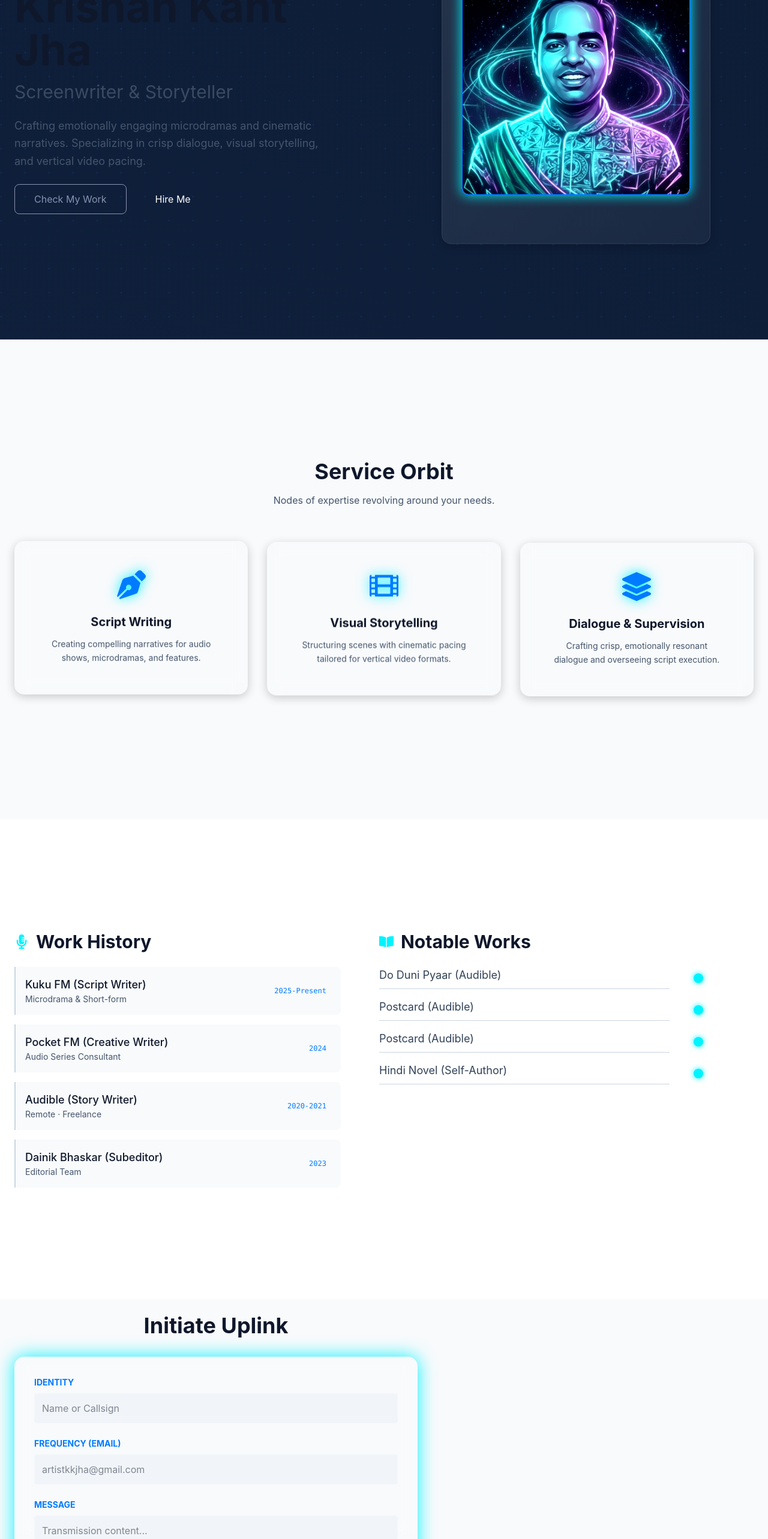
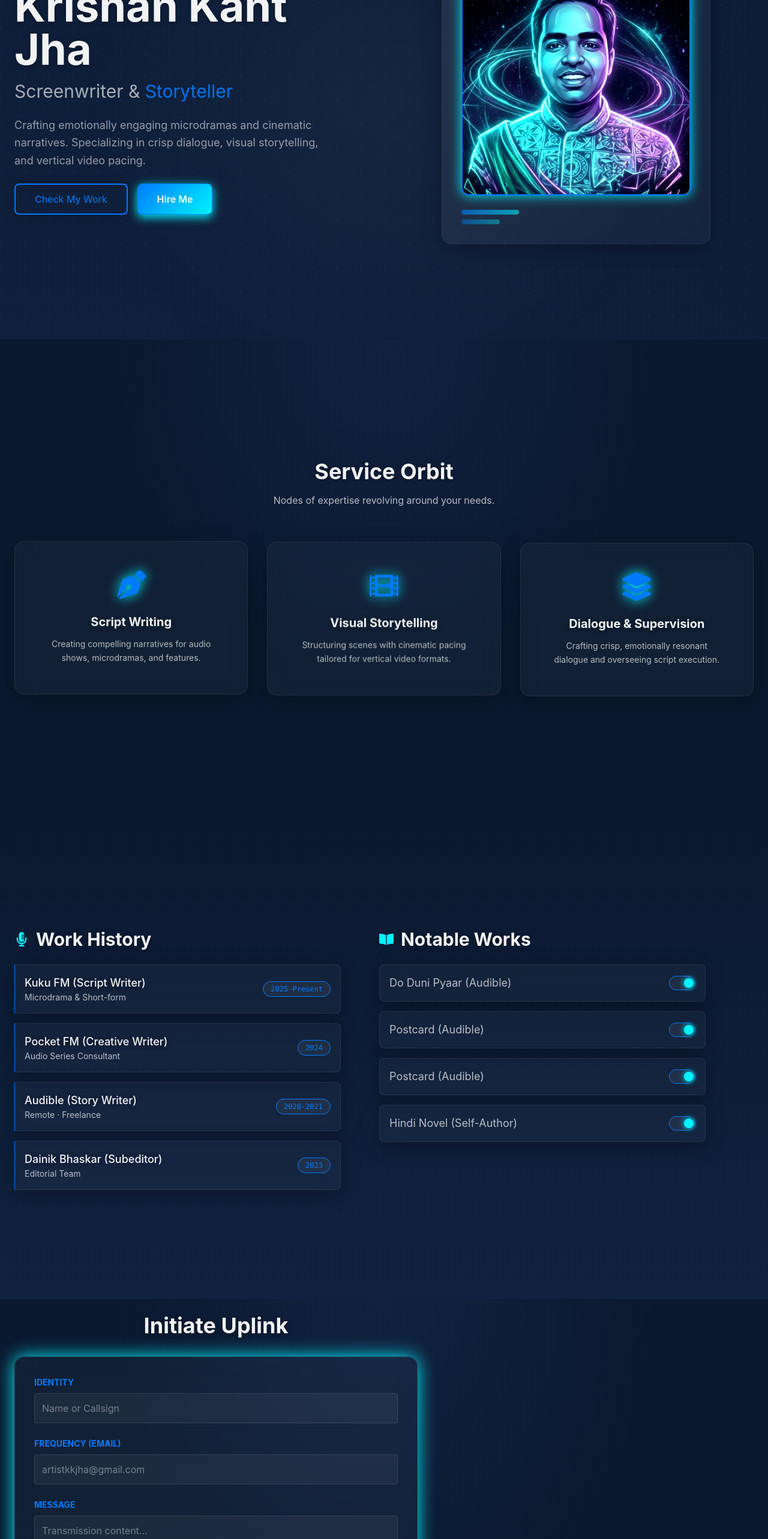
Before and after one commit to engrohit/kkjha, a React (Vite) app: page / in a window 1280 px wide. Shown: the part 234-2800 px from the top of the page at 60% size. Built offline with nearby package versions, Linux system fonts and the light colour scheme.

Commit message:
Enhance dark mode styling for all homepage sections

```diff
--- a/src/components/sections/Contact.jsx
+++ b/src/components/sections/Contact.jsx
@@ -3,14 +3,14 @@ import Section from '../ui/Section.jsx';
 
 const Contact = () => {
     return (
-        <Section id="contact" className="bg-slate-50 dark:bg-slate-900 pb-32">
+        <Section id="contact" className="section-primary pb-32">
             <div className="w-full max-w-2xl text-center">
-                <h2 className="text-4xl font-bold text-slate-900 dark:text-white mb-8">Initiate Uplink</h2>
+                <h2 className="text-4xl font-bold text-primary-enhanced mb-8">Initiate Uplink</h2>
 
                 <motion.form
                     initial={{ opacity: 0, scale: 0.95 }}
                     whileInView={{ opacity: 1, scale: 1 }}
-                    className="glass-panel p-8 rounded-2xl text-left space-y-6 bg-white dark:bg-slate-800/50 border border-slate-200 dark:border-white/10 shadow-lg"
+                    className="card-elevated p-8 rounded-2xl text-left space-y-6 transition-all duration-300"
                     style={{
                         boxShadow: '0 0 30px var(--accent-glow)'
                     }}
@@ -24,18 +24,7 @@ const Contact = () => {
                         </label>
                         <input
                             type="text"
-                            className="w-full bg-slate-100 dark:bg-slate-900/50 border border-slate-300 dark:border-slate-700 rounded p-3 text-slate-900 dark:text-white focus:outline-none transition-all"
-                            style={{
-                                borderColor: 'var(--border-color)'
-                            }}
-                            onFocus={(e) => {
-                                e.target.style.borderColor = 'var(--accent-glow)';
-                                e.target.style.boxShadow = '0 0 10px var(--accent-glow)';
-                            }}
-                            onBlur={(e) => {
-                                e.target.style.borderColor = 'var(--border-color)';
-                                e.target.style.boxShadow = 'none';
-                            }}
+                            className="input-field w-full rounded p-3"
                             placeholder="Name or Callsign"
                         />
                     </div>
@@ -48,18 +37,7 @@ const Contact = () => {
                         </label>
                         <input
                             type="email"
-                            className="w-full bg-slate-100 dark:bg-slate-900/50 border border-slate-300 dark:border-slate-700 rounded p-3 text-slate-900 dark:text-white focus:outline-none transition-all"
-                            style={{
-                                borderColor: 'var(--border-color)'
-                            }}
-                            onFocus={(e) => {
-                                e.target.style.borderColor = 'var(--accent-glow)';
-                                e.target.style.boxShadow = '0 0 10px var(--accent-glow)';
-                            }}
-                            onBlur={(e) => {
-                                e.target.style.borderColor = 'var(--border-color)';
-                                e.target.style.boxShadow = 'none';
-                            }}
+                            className="input-field w-full rounded p-3"
                             placeholder="artistkkjha@gmail.com"
                         />
                     </div>
@@ -72,37 +50,14 @@ const Contact = () => {
                         </label>
                         <textarea
                             rows="4"
-                            className="w-full bg-slate-100 dark:bg-slate-900/50 border border-slate-300 dark:border-slate-700 rounded p-3 text-slate-900 dark:text-white focus:outline-none transition-all"
-                            style={{
-                                borderColor: 'var(--border-color)'
-                            }}
-                            onFocus={(e) => {
-                                e.target.style.borderColor = 'var(--accent-glow)';
-                                e.target.style.boxShadow = '0 0 10px var(--accent-glow)';
-                            }}
-                            onBlur={(e) => {
-                                e.target.style.borderColor = 'var(--border-color)';
-                                e.target.style.boxShadow = 'none';
-                            }}
+                            className="input-field w-full rounded p-3"
                             placeholder="Transmission content..."
                         />
                     </div>
 
                     <button
                         type="submit"
-                        className="w-full py-4 rounded-lg text-white font-bold tracking-wider transition-all uppercase"
-                        style={{
-                            background: 'linear-gradient(135deg, var(--accent-primary), var(--accent-glow))',
-                            boxShadow: '0 0 20px var(--accent-glow)'
-                        }}
-                        onMouseEnter={(e) => {
-                            e.target.style.transform = 'translateY(-2px)';
-                            e.target.style.boxShadow = '0 0 30px var(--accent-glow)';
-                        }}
-                        onMouseLeave={(e) => {
-                            e.target.style.transform = 'translateY(0)';
-                            e.target.style.boxShadow = '0 0 20px var(--accent-glow)';
-                        }}
+                        className="btn-primary w-full py-4 rounded-lg font-bold tracking-wider uppercase"
                     >
                         Send Transmission
                     </button>
--- a/src/components/sections/Hero.jsx
+++ b/src/components/sections/Hero.jsx
@@ -4,7 +4,7 @@ import Section from '../ui/Section.jsx';
 
 const Hero = () => {
     return (
-        <Section id="hero">
+        <Section id="hero" className="section-gradient">
             <div className="grid grid-cols-1 md:grid-cols-2 gap-12 items-center">
                 <div className="text-left space-y-6">
                     <motion.div
@@ -13,13 +13,13 @@ const Hero = () => {
                         transition={{ duration: 0.8 }}
                     >
 
-                        <h1 className="text-5xl md:text-7xl font-bold text-slate-900 dark:text-white mb-4">
+                        <h1 className="text-5xl md:text-7xl font-bold text-primary-enhanced mb-4">
                             Krishan Kant Jha
                         </h1>
-                        <h3 className="text-3xl text-slate-600 dark:text-slate-300 opacity-80 mb-6">
-                            Screenwriter & <span className="text-cyber-blue dark:text-neon-cyan">Storyteller</span>
+                        <h3 className="text-3xl text-secondary-enhanced opacity-90 mb-6">
+                            Screenwriter & <span style={{ color: 'var(--accent-primary)' }}>Storyteller</span>
                         </h3>
-                        <p className="text-slate-600 dark:text-slate-400 max-w-lg text-lg leading-relaxed">
+                        <p className="text-secondary-enhanced max-w-lg text-lg leading-relaxed opacity-80">
                             Crafting emotionally engaging microdramas and cinematic narratives.
                             Specializing in crisp dialogue, visual storytelling, and vertical video pacing.
                         </p>
@@ -31,10 +31,10 @@ const Hero = () => {
                         transition={{ delay: 0.5 }}
                         className="flex gap-4"
                     >
-                        <button className="px-8 py-3 rounded-lg border border-cyber-blue text-cyber-blue hover:bg-cyber-blue/10 transition-colors shadow-neon">
+                        <button className="px-8 py-3 rounded-lg btn-outline">
                             Check My Work
                         </button>
-                        <button className="px-8 py-3 rounded-lg bg-cyber-blue text-white hover:bg-blue-600 transition-colors shadow-neon">
+                        <button className="px-8 py-3 rounded-lg btn-primary">
                             Hire Me
                         </button>
                     </motion.div>
@@ -52,7 +52,7 @@ const Hero = () => {
                         <motion.div
                             animate={{ y: [0, -20, 0] }}
                             transition={{ duration: 6, repeat: Infinity, ease: "easeInOut" }}
-                            className="glass-panel p-8 rounded-2xl border border-white/20 relative shadow-[0_0_50px_rgba(0,123,255,0.2)] bg-panel"
+                            className="card-elevated p-8 rounded-2xl relative transition-all duration-300"
                         >
                             <div className="absolute top-0 left-0 w-full h-full bg-gradient-to-br from-white/5 to-transparent rounded-2xl pointer-events-none" />
                             <div className="aspect-square rounded-xl bg-gradient-to-br from-slate-50 to-slate-100 dark:from-slate-800 dark:to-slate-900 mb-6 overflow-hidden border-2 border-[var(--accent-primary)] shadow-[0_0_20px_var(--accent-glow)] relative group">
@@ -61,8 +61,20 @@ const Hero = () => {
                                 <img src="./logo.png" alt="KKJ Profile" className="w-full h-full object-cover transition-transform duration-700 group-hover:scale-110 logo-theme-effect" />
                             </div>
                             <div className="space-y-2">
-                                <div className="h-2 w-24 bg-cyber-blue/50 rounded-full" />
-                                <div className="h-2 w-16 bg-cyber-blue/30 rounded-full" />
+                                <div
+                                    className="h-2 w-24 rounded-full"
+                                    style={{
+                                        background: `linear-gradient(90deg, var(--accent-primary), var(--accent-glow))`,
+                                        opacity: 0.6
+                                    }}
+                                />
+                                <div
+                                    className="h-2 w-16 rounded-full"
+                                    style={{
+                                        background: `linear-gradient(90deg, var(--accent-primary), var(--accent-glow))`,
+                                        opacity: 0.4
+                                    }}
+                                />
                             </div>
                         </motion.div>
                     </Tilt>
--- a/src/components/sections/Resources.jsx
+++ b/src/components/sections/Resources.jsx
@@ -34,7 +34,7 @@ const works = [
 
 const Resources = () => {
     return (
-        <Section id="content" className="bg-white dark:bg-gradient-to-b dark:from-slate-900 dark:to-slate-950">
+        <Section id="content" className="section-secondary">
             <div className="grid grid-cols-1 lg:grid-cols-2 gap-16 w-full max-w-6xl">
 
                 {/* Work History */}
@@ -44,7 +44,7 @@ const Resources = () => {
                             className="text-2xl transition-colors"
                             style={{ color: 'var(--accent-glow)' }}
                         />
-                        <h2 className="text-3xl font-bold text-slate-900 dark:text-white">Work History</h2>
+                        <h2 className="text-3xl font-bold text-primary-enhanced">Work History</h2>
                     </div>
 
                     <div className="flex flex-col gap-4">
@@ -54,17 +54,21 @@ const Resources = () => {
                                 initial={{ x: -20, opacity: 0 }}
                                 whileInView={{ x: 0, opacity: 1 }}
                                 transition={{ delay: idx * 0.1 }}
-                                className="flex items-center justify-between p-4 border-l-2 border-slate-300 dark:border-slate-700 hover:border-[var(--accent-primary)] bg-slate-50 dark:bg-slate-800/50 hover:bg-slate-100 dark:hover:bg-slate-800 transition-all cursor-pointer rounded-r-lg"
+                                className="card-elevated flex items-center justify-between p-4 border-l-4 rounded-r-lg cursor-pointer transition-all duration-300"
+                                style={{
+                                    borderLeftColor: 'var(--accent-primary)'
+                                }}
                             >
                                 <div>
-                                    <h3 className="text-lg text-slate-900 dark:text-white font-medium">{job.title}</h3>
-                                    <p className="text-sm text-slate-600 dark:text-slate-400">{job.location}</p>
+                                    <h3 className="text-lg text-primary-enhanced font-medium">{job.title}</h3>
+                                    <p className="text-sm text-secondary-enhanced">{job.location}</p>
                                 </div>
                                 <span
-                                    className="text-xs font-mono px-2 py-1 rounded"
+                                    className="text-xs font-mono px-3 py-1 rounded-full"
                                     style={{
                                         color: 'var(--accent-primary)',
-                                        backgroundColor: 'var(--glass-bg)'
+                                        backgroundColor: 'var(--glass-bg)',
+                                        border: '1px solid var(--accent-primary)'
                                     }}
                                 >
                                     {job.year}
@@ -81,7 +85,7 @@ const Resources = () => {
                             className="text-2xl transition-colors"
                             style={{ color: 'var(--accent-glow)' }}
                         />
-                        <h2 className="text-3xl font-bold text-slate-900 dark:text-white">Notable Works</h2>
+                        <h2 className="text-3xl font-bold text-primary-enhanced">Notable Works</h2>
                     </div>
 
                     <div className="space-y-4">
@@ -94,17 +98,18 @@ const Resources = () => {
                                 initial={{ x: 20, opacity: 0 }}
                                 whileInView={{ x: 0, opacity: 1 }}
                                 transition={{ delay: idx * 0.1 }}
-                                className="flex items-center justify-between group cursor-pointer"
+                                className="flex items-center justify-between group cursor-pointer card-elevated p-4 rounded-lg"
                             >
-                                <div className="flex-1 border-b border-slate-300 dark:border-slate-700 pb-2 group-hover:border-[var(--accent-primary)] transition-colors">
-                                    <h4 className="text-lg text-slate-700 dark:text-slate-300 group-hover:text-slate-900 dark:group-hover:text-white transition-colors">
+                                <div className="flex-1">
+                                    <h4 className="text-lg text-secondary-enhanced group-hover:text-primary-enhanced transition-colors">
                                         {work.title}
                                     </h4>
                                 </div>
                                 <div
-                                    className="ml-4 relative inline-flex items-center h-6 rounded-full w-11 transition-all bg-slate-300 dark:bg-slate-700"
+                                    className="ml-4 relative inline-flex items-center h-6 rounded-full w-11 transition-all"
                                     style={{
-                                        backgroundColor: 'var(--glass-bg)'
+                                        backgroundColor: 'var(--glass-bg)',
+                                        border: '1px solid var(--accent-primary)'
                                     }}
                                 >
                                     <span className="sr-only">Listen</span>
--- a/src/components/sections/ServiceOrbit.jsx
+++ b/src/components/sections/ServiceOrbit.jsx
@@ -23,15 +23,15 @@ const services = [
 
 const ServiceOrbit = () => {
     return (
-        <Section id="services" className="bg-slate-50 dark:bg-slate-900/50">
+        <Section id="services" className="section-primary">
             <div className="text-center mb-16">
-                <h2 className="text-4xl font-bold text-slate-900 dark:text-white mb-4">Service Orbit</h2>
-                <p className="text-slate-600 dark:text-slate-400">Nodes of expertise revolving around your needs.</p>
+                <h2 className="text-4xl font-bold text-primary-enhanced mb-4">Service Orbit</h2>
+                <p className="text-secondary-enhanced">Nodes of expertise revolving around your needs.</p>
             </div>
 
             <div className="grid grid-cols-1 md:grid-cols-3 gap-8">
                 {services.map((service, index) => (
-                    <FloatingCard key={index} delay={index * 0.5} className="bg-white dark:bg-slate-800/50 border border-slate-200 dark:border-white/10 hover:border-[var(--accent-primary)] transition-all duration-300">
+                    <FloatingCard key={index} delay={index * 0.5} className="card-elevated transition-all duration-300">
                         <div className="flex flex-col items-center text-center p-6">
                             <div
                                 className="text-5xl mb-6 transition-all duration-300"
@@ -42,8 +42,8 @@ const ServiceOrbit = () => {
                             >
                                 {service.icon}
                             </div>
-                            <h3 className="text-xl font-bold text-slate-900 dark:text-white mb-3">{service.title}</h3>
-                            <p className="text-slate-600 dark:text-slate-300 text-sm leading-relaxed">
+                            <h3 className="text-xl font-bold text-primary-enhanced mb-3">{service.title}</h3>
+                            <p className="text-secondary-enhanced text-sm leading-relaxed">
                                 {service.description}
                             </p>
                         </div>
--- a/src/index.css
+++ b/src/index.css
@@ -377,3 +377,227 @@ body.light .logo-theme-effect:hover::after {
 .icon-theme-effect:hover::before {
   opacity: 0.4;
 }
+
+/* Enhanced Dark Mode Section Backgrounds */
+.section-primary {
+  background: var(--bg-tertiary, #f8fbfd);
+}
+
+body.dark .section-primary {
+  background: radial-gradient(ellipse at top, var(--bg-secondary) 0%, var(--bg-primary) 50%);
+}
+
+body.light .section-primary {
+  background: var(--bg-tertiary);
+}
+
+.section-secondary {
+  background: var(--bg-secondary, #ffffff);
+}
+
+body.dark .section-secondary {
+  background: linear-gradient(180deg, var(--bg-primary) 0%, var(--bg-secondary) 100%);
+}
+
+body.light .section-secondary {
+  background: var(--bg-secondary);
+}
+
+.section-gradient {
+  background: transparent;
+}
+
+body.dark .section-gradient {
+  background: radial-gradient(circle at center, rgba(255, 255, 255, 0.03) 0%, transparent 70%);
+}
+
+body.light .section-gradient {
+  background: linear-gradient(135deg, var(--bg-tertiary) 0%, var(--bg-secondary) 100%);
+}
+
+/* Enhanced Card Styles for Dark Mode */
+.card-elevated {
+  background: var(--bg-secondary, #ffffff);
+  border: 1px solid var(--border-subtle, rgba(0, 0, 0, 0.1));
+  box-shadow: 0 4px 12px rgba(0, 0, 0, 0.1);
+  transition: all 0.3s cubic-bezier(0.4, 0, 0.2, 1);
+}
+
+body.dark .card-elevated {
+  background: rgba(255, 255, 255, 0.03);
+  border: 1px solid rgba(255, 255, 255, 0.08);
+  box-shadow: 0 8px 32px rgba(0, 0, 0, 0.3);
+  backdrop-filter: blur(16px);
+}
+
+body.dark .card-elevated:hover {
+  background: rgba(255, 255, 255, 0.05);
+  border-color: var(--accent-primary);
+  box-shadow: 0 12px 48px rgba(0, 0, 0, 0.4), 0 0 24px var(--accent-glow);
+  transform: translateY(-4px);
+}
+
+body.light .card-elevated {
+  background: var(--bg-secondary);
+  border: 1px solid var(--border-subtle);
+  box-shadow: var(--shadow-md);
+}
+
+body.light .card-elevated:hover {
+  border-color: var(--accent-primary);
+  box-shadow: var(--shadow-lg);
+  transform: translateY(-2px);
+}
+
+/* Text Enhancements */
+.text-primary-enhanced {
+  color: var(--text-primary, #1a2332);
+}
+
+body.dark .text-primary-enhanced {
+  color: rgba(255, 255, 255, 0.95);
+  text-shadow: 0 2px 8px rgba(0, 0, 0, 0.3);
+}
+
+body.light .text-primary-enhanced {
+  color: var(--text-primary);
+}
+
+.text-secondary-enhanced {
+  color: var(--text-secondary, #4a5f7a);
+}
+
+body.dark .text-secondary-enhanced {
+  color: rgba(255, 255, 255, 0.7);
+}
+
+body.light .text-secondary-enhanced {
+  color: var(--text-secondary);
+}
+
+.text-muted {
+  color: var(--text-tertiary, #6b7f99);
+}
+
+body.dark .text-muted {
+  color: rgba(255, 255, 255, 0.5);
+}
+
+body.light .text-muted {
+  color: var(--text-tertiary);
+}
+
+/* Button Enhancements */
+.btn-primary {
+  background: var(--accent-primary, #0066cc);
+  border: 1px solid var(--accent-primary, #0066cc);
+  box-shadow: 0 2px 8px rgba(0, 0, 0, 0.1);
+  color: #ffffff;
+  font-weight: 600;
+  transition: all 0.3s cubic-bezier(0.4, 0, 0.2, 1);
+}
+
+body.dark .btn-primary {
+  background: linear-gradient(135deg, var(--accent-primary), var(--accent-glow));
+  border: 1px solid var(--accent-primary);
+  box-shadow: 0 4px 16px var(--accent-glow);
+  color: #ffffff;
+  font-weight: 600;
+  transition: all 0.3s cubic-bezier(0.4, 0, 0.2, 1);
+}
+
+body.dark .btn-primary:hover {
+  box-shadow: 0 6px 24px var(--accent-glow);
+  transform: translateY(-2px);
+}
+
+body.light .btn-primary {
+  background: var(--accent-primary);
+  border: 1px solid var(--accent-primary);
+  box-shadow: var(--shadow-md);
+  color: #ffffff;
+  font-weight: 600;
+  transition: all 0.3s cubic-bezier(0.4, 0, 0.2, 1);
+}
+
+body.light .btn-primary:hover {
+  background: var(--accent-secondary);
+  box-shadow: var(--shadow-lg);
+  transform: translateY(-2px);
+}
+
+.btn-outline {
+  background: transparent;
+  border: 2px solid var(--accent-primary, #0066cc);
+  color: var(--accent-primary, #0066cc);
+  transition: all 0.3s cubic-bezier(0.4, 0, 0.2, 1);
+}
+
+body.dark .btn-outline {
+  background: transparent;
+  border: 2px solid var(--accent-primary);
+  color: var(--accent-primary);
+  box-shadow: 0 0 16px rgba(0, 0, 0, 0.2);
+  transition: all 0.3s cubic-bezier(0.4, 0, 0.2, 1);
+}
+
+body.dark .btn-outline:hover {
+  background: rgba(255, 255, 255, 0.05);
+  box-shadow: 0 0 24px var(--accent-glow);
+}
+
+body.light .btn-outline {
+  background: transparent;
+  border: 2px solid var(--accent-primary);
+  color: var(--accent-primary);
+  transition: all 0.3s cubic-bezier(0.4, 0, 0.2, 1);
+}
+
+body.light .btn-outline:hover {
+  background: var(--accent-soft);
+  border-color: var(--accent-secondary);
+}
+
+/* Input Field Enhancements */
+.input-field {
+  background: var(--bg-tertiary, #f8fbfd);
+  border: 1px solid var(--border-subtle, rgba(0, 0, 0, 0.1));
+  color: var(--text-primary, #1a2332);
+  transition: all 0.3s ease;
+}
+
+body.dark .input-field {
+  background: rgba(255, 255, 255, 0.05);
+  border: 1px solid rgba(255, 255, 255, 0.1);
+  color: rgba(255, 255, 255, 0.9);
+  transition: all 0.3s ease;
+}
+
+body.dark .input-field:focus {
+  background: rgba(255, 255, 255, 0.08);
+  border-color: var(--accent-glow);
+  box-shadow: 0 0 16px var(--accent-glow);
+  outline: none;
+}
+
+body.dark .input-field::placeholder {
+  color: rgba(255, 255, 255, 0.4);
+}
+
+body.light .input-field {
+  background: var(--bg-tertiary);
+  border: 1px solid var(--border-subtle);
+  color: var(--text-primary);
+  transition: all 0.3s ease;
+}
+
+body.light .input-field:focus {
+  background: var(--bg-secondary);
+  border-color: var(--accent-primary);
+  box-shadow: var(--shadow-sm);
+  outline: none;
+}
+
+body.light .input-field::placeholder {
+  color: var(--text-tertiary);
+}
```
